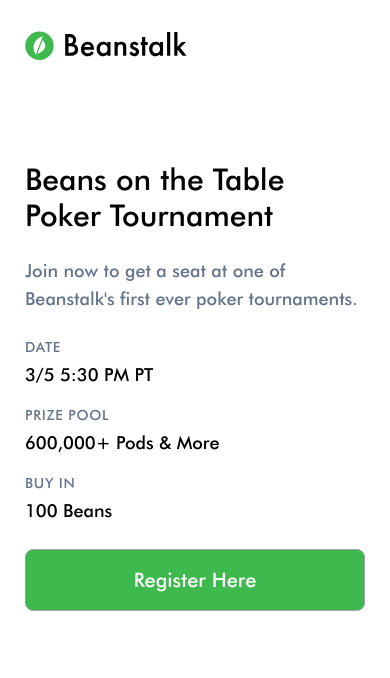
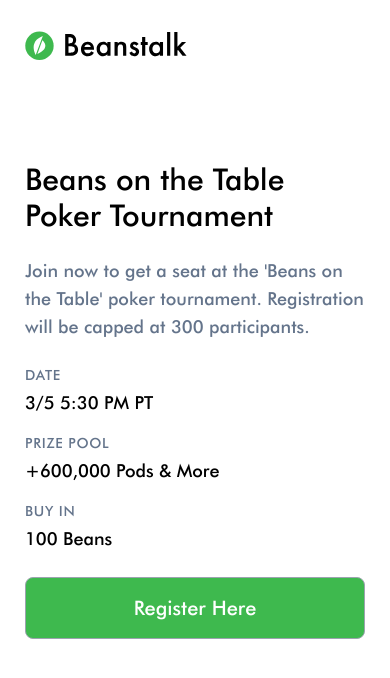
Before and after one commit to BeanstalkFarms/Beanstalk-Landing, a Next.js app: page /poker in a window 390 px wide. Shown: the top 678 px of the page. Built offline with nearby package versions, Linux system fonts and the light colour scheme.

Commit message:
Update copy and video

```diff
--- a/pages/poker.tsx
+++ b/pages/poker.tsx
@@ -16,14 +16,11 @@ const Poker : NextPage = () => (
           Beans on the Table Poker Tournament
         </h1>
         <div>
-          <iframe className="hidden md:block w-full max-w-[560px]" width="560" height="315"  src="https://www.youtube.com/embed/PnP7FML-KoM" title="YouTube video player" frameBorder="0" allow="accelerometer; autoplay; clipboard-write; encrypted-media; gyroscope; picture-in-picture" allowFullScreen></iframe>
+          <iframe className="hidden md:block w-full max-w-[560px]" width="560" height="315"  src="https://www.youtube.com/embed/doEEr-qCAb0" title="YouTube video player" frameBorder="0" allow="accelerometer; autoplay; clipboard-write; encrypted-media; gyroscope; picture-in-picture" allowFullScreen></iframe>
         </div>
         <p className="text-lg text-slate-500">
-          Join now to get a seat at one of Beanstalk&apos;s first ever poker tournaments.
+          Join now to get a seat at the &apos;Beans on the Table&apos; poker tournament. Registration will be capped at 300 participants.
         </p>
-        {/* <p>
-        The Beans on the Table Poker Tournament is set to run on 3/5 at 5:30 PM PT/8:30 PM ET. Registration will be capped at 300 participants, and the buy in for the tournament is 100 Beans (or ETH-equivalent) per player. The tournament is expected to run for 3-4+ hours. In order to participate: (1) register on bean.money, (2) create a user profile on the poker platform, (3) join the club lobby on the poker platform, and (4) finalize your transaction details. Anyone is welcome to join the tournament, listen to live updates, and become a part of the Beanstalk community.
-        </p> */}
         <div className="md:flex md:flex-row md:space-x-8 md:space-y-0 block space-y-4">
           <div className="space-y-1">
             <p className="text-slate-500 uppercase text-sm tracking-wider">Date</p>
@@ -31,7 +28,7 @@ const Poker : NextPage = () => (
           </div>
           <div className="space-y-1">
             <p className="text-slate-500 uppercase text-sm tracking-wider">Prize Pool</p>
-            <p className="text-lg">600,000+ Pods & More</p>
+            <p className="text-lg">+600,000 Pods & More</p>
           </div>
           <div className="space-y-1">
             <p className="text-slate-500 uppercase text-sm tracking-wider">Buy in</p>
```
